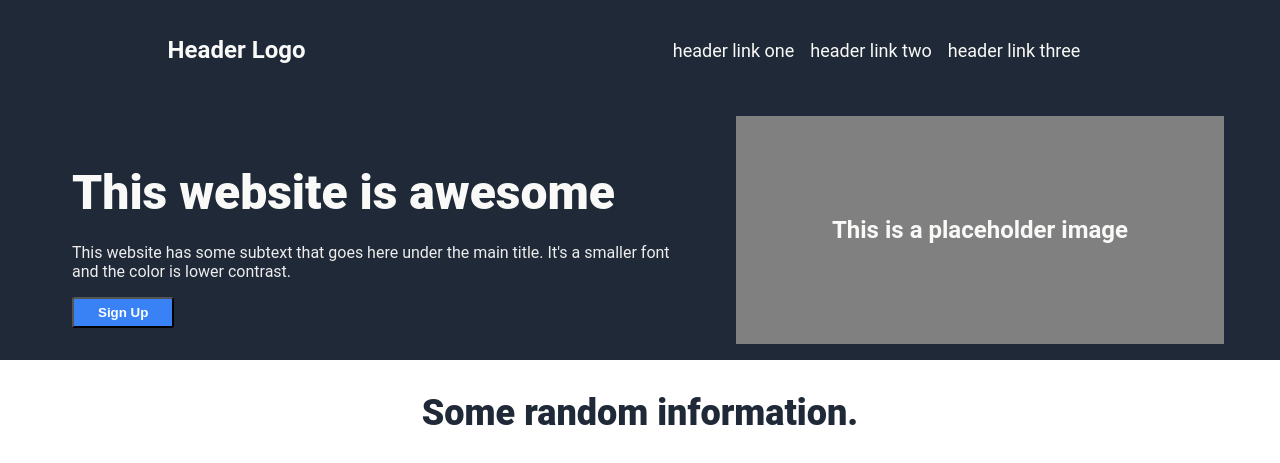
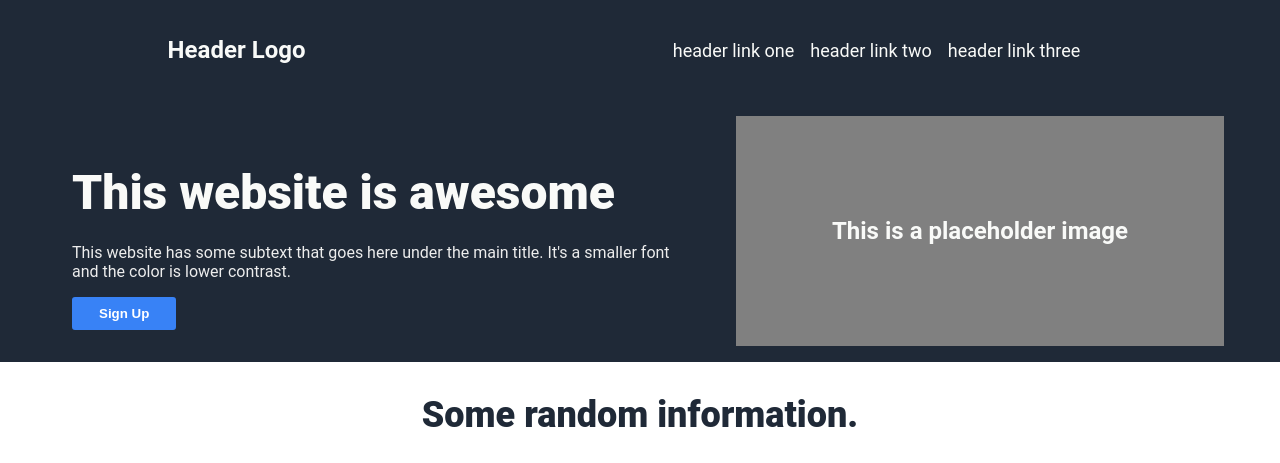
Before and after one commit to IllMind26/landing_page, a plain HTML site: page index.html in a window 1280 px wide. Shown: the top 463 px of the page. Drawn offline with Linux system fonts and the light colour scheme.

Commit message:
Fixed button element in style.css

```diff
--- a/style.css
+++ b/style.css
@@ -251,6 +251,7 @@ img {
 }
 
 button {
+    border: 3px solid #3882f6;
     background: #3882f6;
     border-radius: 3px;
     padding: 6px 24px;
```
